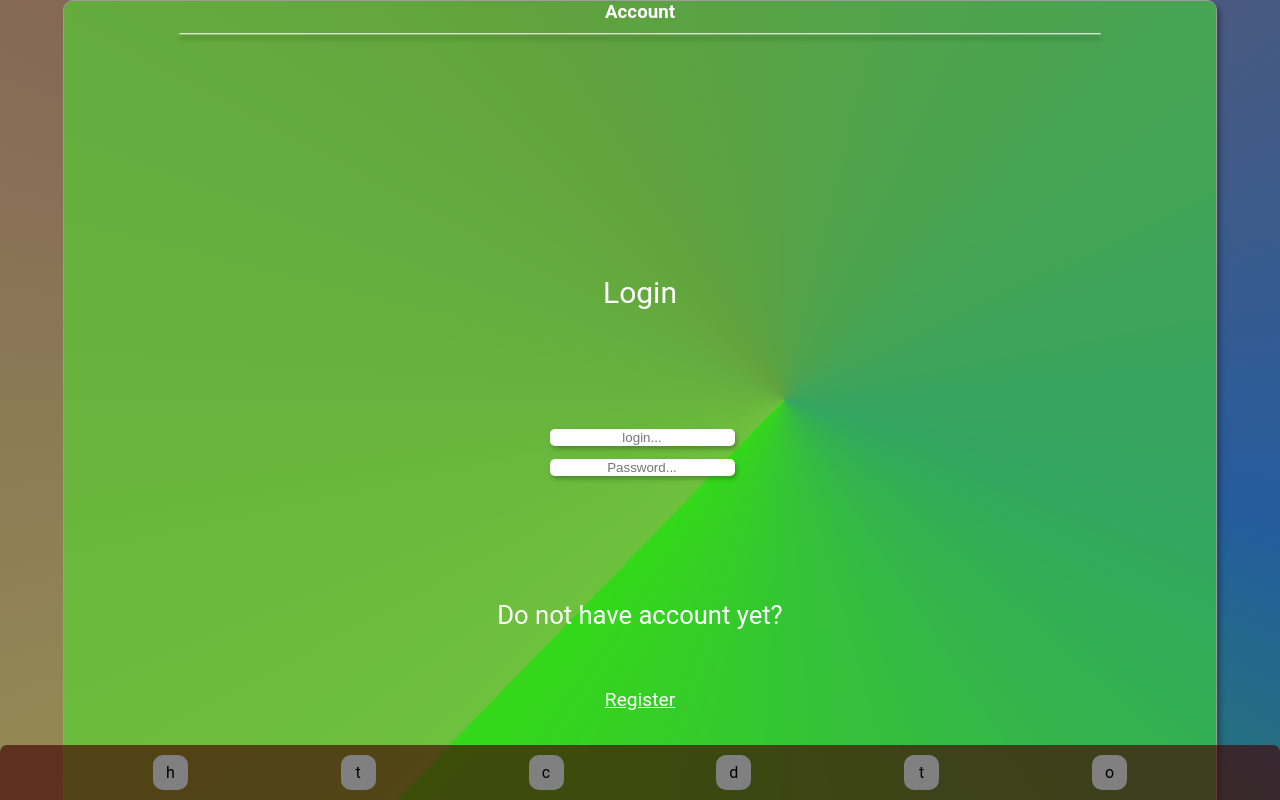
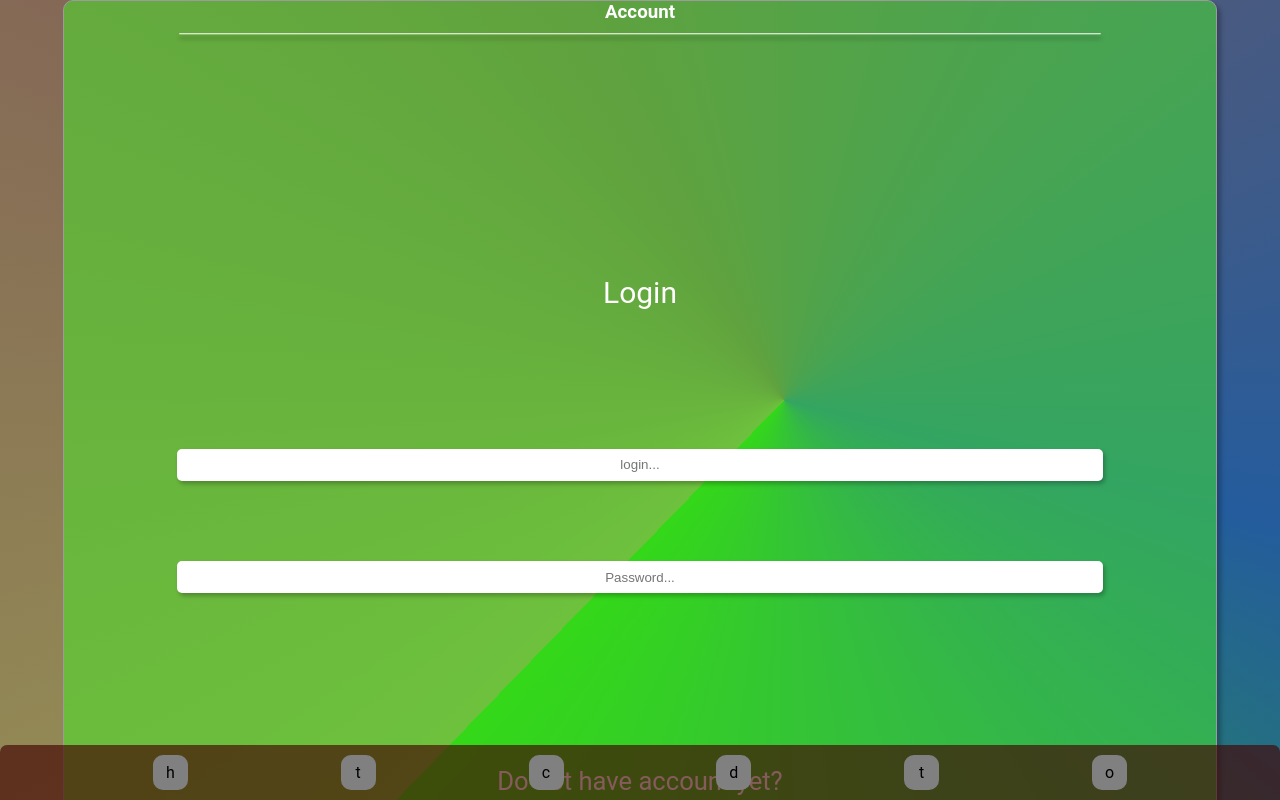
Before and after one commit to Tolethrien/New-Timer, a React (Create React App) app: page / in a window 1280 px wide. Built offline with nearby package versions, Linux system fonts and the light colour scheme.

Commit message:
Update login.tsx

```diff
--- a/src/components/login.tsx
+++ b/src/components/login.tsx
@@ -63,6 +63,8 @@ const Form = styled.form<StyleProps>`
   display: flex;
   flex-direction: column;
   justify-content: center;
+  align-items: center;
+  width: 100%;
 `;
 const UserInput = styled.input<StyleProps>`
   border-radius: 5px;
@@ -71,8 +73,8 @@ const UserInput = styled.input<StyleProps>`
   margin: 2% 0;
   text-align: center;
   margin-bottom: 5%;
-  height: 100%;
-  width: 100%;
+  height: 30px;
+  width: 80%;
   :focus {
     outline: none;
   }
```
